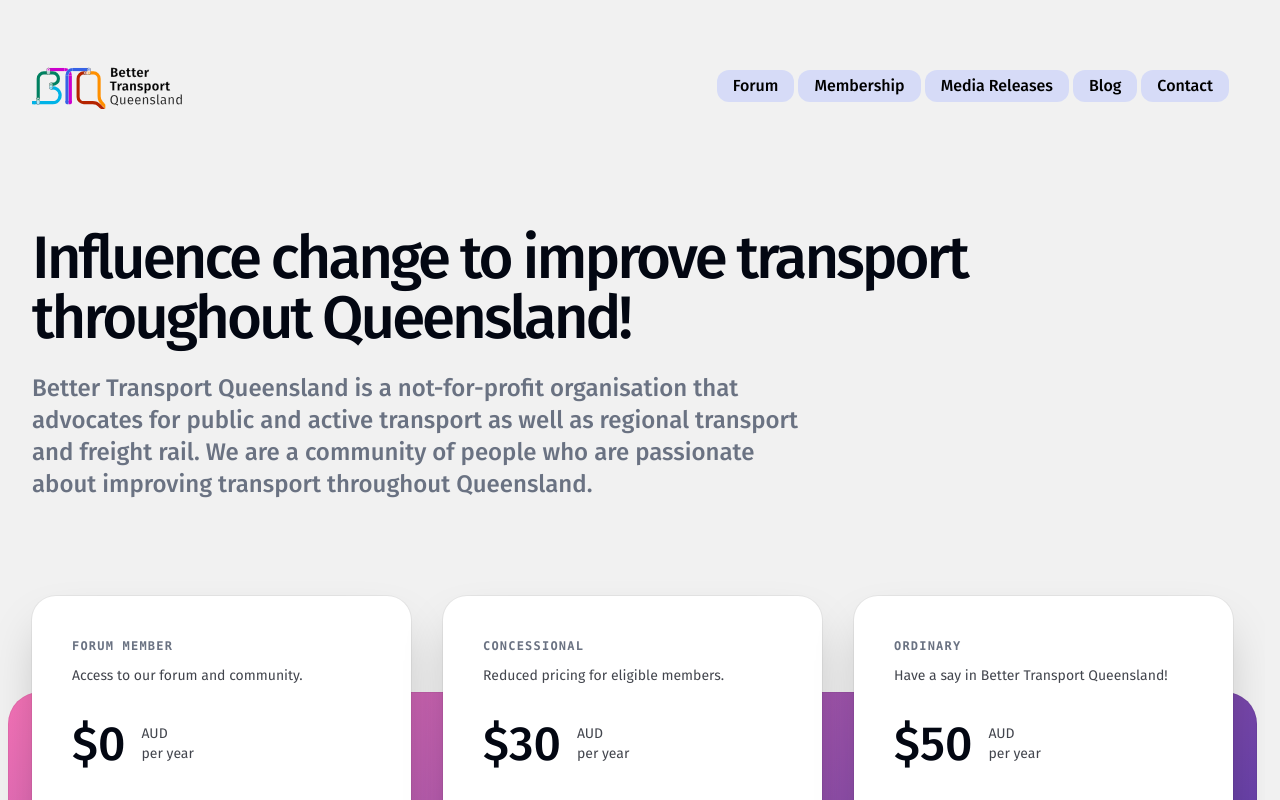
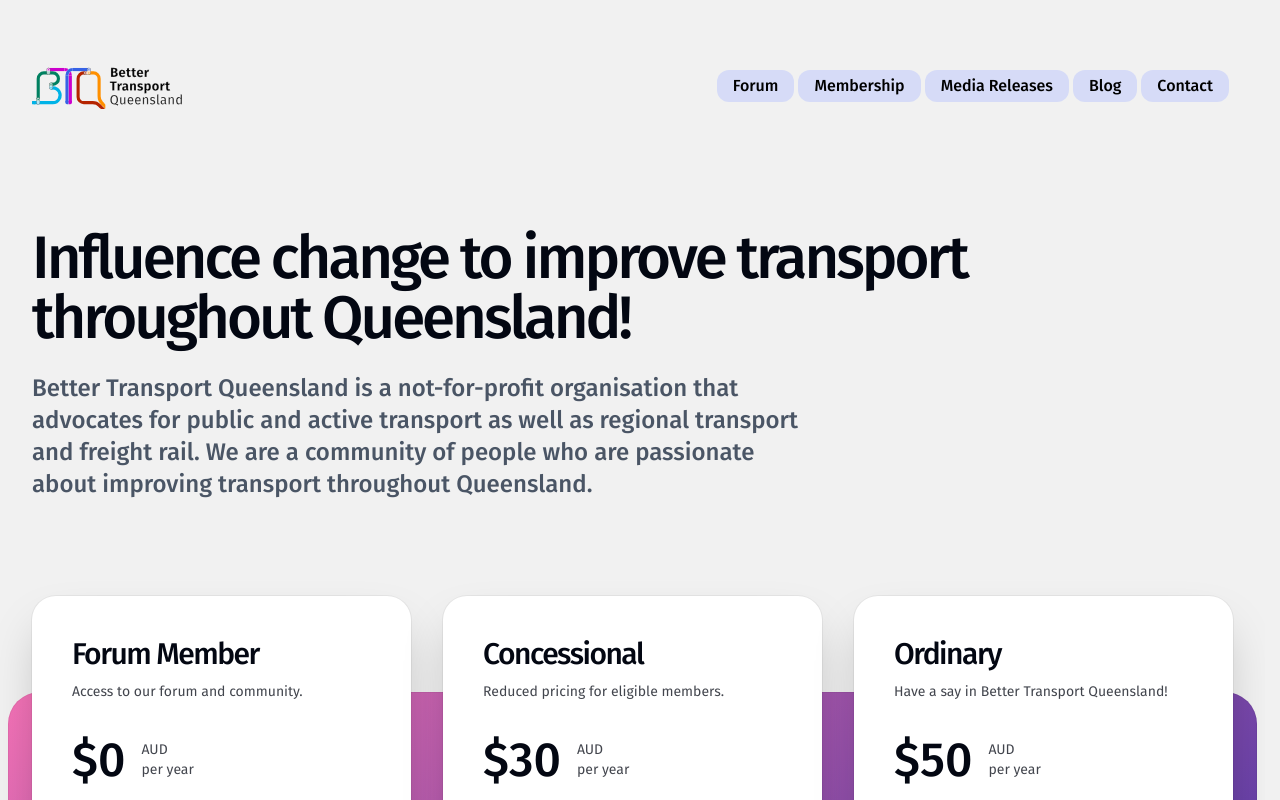
Before and after one commit to rowan-gray/btq-website, a Next.js app: page /member in a window 1280 px wide. Shown: the top 800 px of the page. Built offline with nearby package versions, Linux system fonts and the light colour scheme; what node-cache would draw is missing.

Commit message:
Improved media releases page contrast.

```diff
--- a/components/card.tsx
+++ b/components/card.tsx
@@ -1,23 +1,29 @@
-"use client";
-import Link from 'next/link';
+'use client'
+import Link from 'next/link'
 
-export function Card({ children, link }: { children: React.ReactNode, link?: string }) {
+export function Card({
+  children,
+  link,
+}: {
+  children: React.ReactNode
+  link?: string
+}) {
   if (link) {
     return (
       <Link href={link} passHref>
         <div
-                    className="rounded-lg border border-gray-200 p-6 shadow-md hover:shadow-lg hover:cursor-pointer"
+          className="rounded-lg border border-gray-200 bg-white p-6 shadow-md transition-shadow duration-300 hover:cursor-pointer hover:shadow-lg"
           rel="noopener noreferrer" // Security measure
         >
           {children}
         </div>
       </Link>
-        );
+    )
   }
 
   return (
-        <div className="rounded-lg border border-gray-200 p-6 shadow-md hover:shadow-lg">
+    <div className="rounded-lg border border-gray-200 bg-white p-6 shadow-md transition-shadow duration-300 hover:shadow-lg">
       {children}
     </div>
-    );
+  )
 }
--- a/components/feed-snippets.tsx
+++ b/components/feed-snippets.tsx
@@ -1,7 +1,7 @@
 import { fetchRSSFeedWithCache, type RSSItem } from '@/app/layout'
 import { Card } from '@/components/card'
 import { LocalTime } from '@/components/local-time'
-import { Lead } from '@/components/text'
+import { Subheading } from '@/components/text'
 import parse, * as parser from 'html-react-parser'
 import DOMPurify from 'isomorphic-dompurify'
 import type { ReactNode } from 'react'
@@ -100,7 +100,7 @@ export async function Snippets(params: {
 
             {/* Title Section */}
             <div>
-              <Lead>{post.title}</Lead>
+              <Subheading>{post.title}</Subheading>
               <div className="mb-2">
                 {params.showAuthor ? <>@{post.creator} </> : null}
                 {<LocalTime date={new Date(post.pubDate || '')} />}
--- a/components/text.tsx
+++ b/components/text.tsx
@@ -19,7 +19,7 @@ export function Heading({
       data-dark={dark ? 'true' : undefined}
       className={clsx(
         className,
-        'text-pretty text-4xl font-medium tracking-tighter text-gray-950 data-[dark]:text-white sm:text-6xl',
+        'text-4xl font-medium tracking-tighter text-pretty text-gray-950 data-[dark]:text-white sm:text-6xl',
       )}
     />
   )
@@ -37,7 +37,7 @@ export function Subheading({
       data-dark={dark ? 'true' : undefined}
       className={clsx(
         className,
-        'font-mono text-xs/5 font-semibold uppercase tracking-widest text-gray-500 data-[dark]:text-gray-400',
+        'text-2xl font-medium tracking-tighter text-pretty text-gray-950 data-[dark]:text-white sm:text-3xl',
       )}
     />
   )
@@ -51,7 +51,7 @@ export function Lead({
     <p
       className={clsx(
         className,
-        'text-2xl font-medium text-gray-500 data-[dark]:text-gray-200',
+        'text-2xl font-medium text-gray-600 data-[dark]:text-gray-200',
       )}
       {...props}
     />
```
Lines whose indentation alone changed are shown as unchanged.
